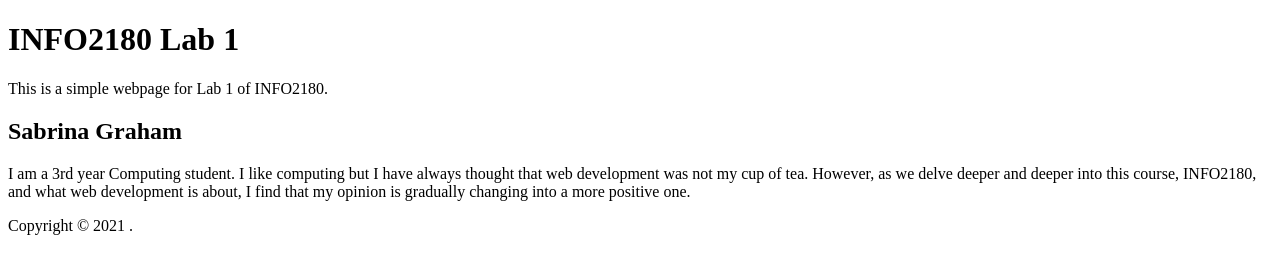
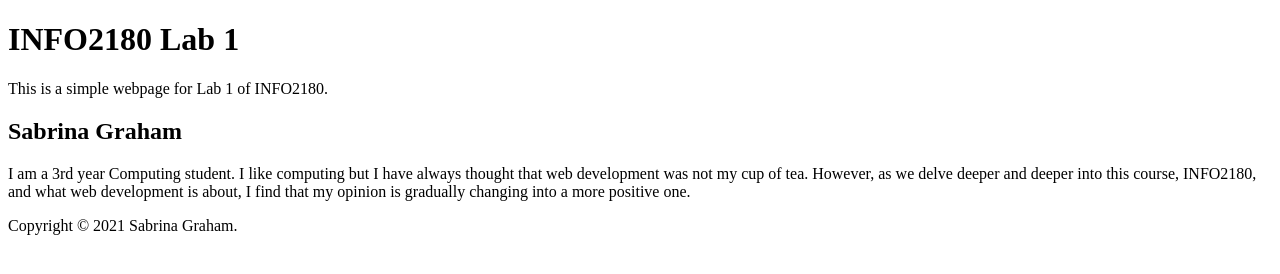
Before and after one commit to SabrinaGraham/info2180-lab1, a plain HTML site: page index.html in a window 1280 px wide. Drawn offline with Linux system fonts and the light colour scheme.

Commit message:
Added name to the copyright line

```diff
--- a/index.html
+++ b/index.html
@@ -16,7 +16,7 @@
  <p>I am a 3rd year Computing student. I like computing but I have always thought that web development was not my cup of tea. However, as we delve deeper and deeper into this course, INFO2180, and what web development is about, I find that my opinion is gradually changing into a more positive one.  </p>
  </main>
  <footer>
- <p>Copyright &copy; 2021 <Sabrina Graham>.</p>
+ <p>Copyright &copy; 2021 Sabrina Graham.</p>
  </footer>
 </body>
 </html>
```
